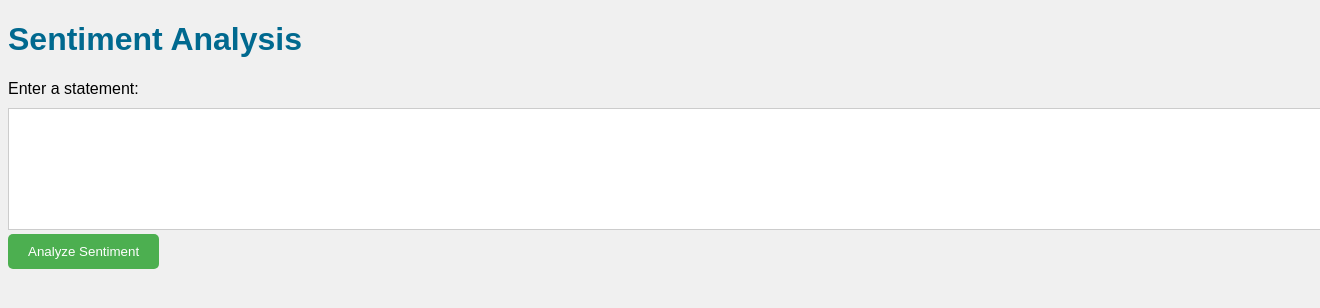
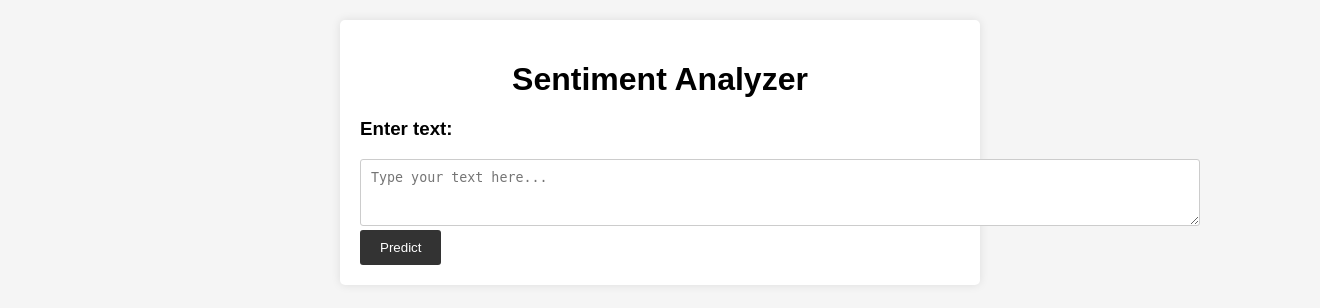
Before and after one commit to srivabhi22/FinMent, a Flask app: page / in a window 1320 px wide; the page is wider, and only the part inside the window is pictured. Shown: the top 308 px of that part. Run offline with Flask 3, Linux system fonts and the light colour scheme.

Commit message:
files updated

```diff
--- a/app.py
+++ b/app.py
@@ -1,28 +1,39 @@
 from flask import Flask, request, jsonify,render_template
 import numpy as np
-from sklearn.feature_extraction.text import TfidfVectorizer
-from sklearn.model_selection import train_test_split
-from sklearn.linear_model import LogisticRegression
-from sklearn.metrics import accuracy_score
+import fasttext
+import re
 
 app = Flask(__name__)
-
-# Load trained model
-model = LogisticRegression()
-# model.load("sentiment_model.pkl")
-
 @app.route("/")
 def index():
     return render_template("index.html")
 
-@app.route("/analyze", methods=["POST"])
-def analyze():
-    statement = request.json["statement"]
-    vectorizer = TfidfVectorizer()
-    X = vectorizer.fit_transform([statement])
-    y_pred = model.predict(X)
-    sentiment = "Positive" if y_pred[0] == 1 else "Negative"
-    return jsonify({"sentiment": sentiment})
+@app.route("/predict", methods=["GET","POST"])
+def predict():
+    text = request.form['text']
+    print(text)
+    sentence = re.sub(r'[^a-zA-Z0-9\s]', '', text)
+    sentence = sentence.lower()
+    print(f"The statement is: {sentence}")
+
+    model=fasttext.load_model("fasttext.bin")
+    prediction = model.predict(sentence)
+    length=len("__label__")
+
+    sentiment=prediction[0][0]
+    sentiment=sentiment[length:]
+
+    if sentiment == 'positive':
+        predicted_sentiment = 'Positive'
+        color = 'green'  # Use CSS classes for visual feedback
+    elif sentiment == 'negative':
+        predicted_sentiment = 'Negative'
+        color = 'red'
+    else:
+        predicted_sentiment = 'Neutral'
+        color = 'gray'
+    return render_template('index.html', text=text, predicted_sentiment=predicted_sentiment, color=color)
+
 
 if __name__ == "__main__":
     app.run(debug=True)
--- a/static/css/style.css
+++ b/static/css/style.css
@@ -1,41 +1,66 @@
 body {
   font-family: Arial, sans-serif;
-    background-color: #f0f0f0;
+  margin: 0;
+  padding: 20px;
+  background-color: #f5f5f5;
+}
+
+.container {
+  max-width: 600px;
+  margin: 0 auto;
+  padding: 20px;
+  border-radius: 5px;
+  background-color: #fff;
+  box-shadow: 0 0 10px rgba(0, 0, 0, 0.1);
 }
 
 h1 {
-    color: #00698f;
+  font-size: 2em;
+  text-align: center;
+  margin-bottom: 20px;
 }
 
-  label {
-    display: block;
-    margin-bottom: 10px;
+.input-section {
+  display: flex;
+  flex-direction: column;
+  gap: 10px;
+}
+
+.input-section label {
+  font-weight: bold;
 }
 
 textarea {
-    width: 100%;
-    height: 100px;
   padding: 10px;
-    font-size: 18px;
   border: 1px solid #ccc;
+  border-radius: 3px;
+  resize: vertical;
 }
 
-  input[type="submit"] {
-    background-color: #4CAF50;
+.analyze-btn {
+  padding: 10px 20px;
+  background-color: #333;
   color: #fff;
-    padding: 10px 20px;
   border: none;
-    border-radius: 5px;
+  border-radius: 3px;
   cursor: pointer;
+  transition: background-color 0.2s ease-in-out;
 }
 
-  input[type="submit"]:hover {
-    background-color: #3e8e41;
+.analyze-btn:hover {
+  background-color: #222;
 }
 
-  #result {
+.result-section {
+  text-align: center;
   margin-top: 20px;
-    font-size: 24px;
+}
+
+.result-section p {
   font-weight: bold;
-    color: #00698f;
 }
+
+#prediction {
+  /* Add styles for predicted sentiment display (optional): */
+  /* color: green;  /* Example for positive sentiment */
+}
--- a/static/script/script.js
+++ b/static/script/script.js
@@ -1,23 +1,25 @@
-document.addEventListener("DOMContentLoaded", function() {
-    const form = document.querySelector("form");
-    const resultDiv = document.querySelector("#result");
+const analyzeButton = document.querySelector('.analyze-btn');
+const predictionSpan = document.getElementById('prediction');
 
-    form.addEventListener("submit", function(event) {
-      event.preventDefault();
-      const statement = document.querySelector("#statement").value;
-      fetch("/analyze", {
-        method: "POST",
-        headers: {
-          "Content-Type": "application/json"
-        },
-        body: JSON.stringify({ statement: statement })
-      })
-      .then(response => response.json())
-      .then(data => {
-        resultDiv.innerText = `Sentiment: ${data.sentiment}`;
-      })
-      .catch(error => {
-        console.error(error);
-      });
-    });
+analyzeButton.addEventListener('click', (event) => {
+  event.preventDefault(); // Prevent default form submission
+
+  // Get user input from the textarea
+  const userInput = document.getElementById('text').value;
+
+  // Send the user input to your Flask app using AJAX (Fetch API)
+  fetch('/predict', {
+    method: 'POST',
+    body: JSON.stringify({ text: userInput }), // Send data as JSON
+    headers: { 'Content-Type': 'application/json' } // Set content type
+  })
+  .then(response => response.json()) // Parse JSON response
+  .then(data => {
+    // Update the prediction display with the received sentiment
+    predictionSpan.textContent = data.predicted_sentiment;
+  })
+  .catch(error => {
+    console.error('Error fetching prediction:', error);
+    // Handle errors appropriately (e.g., display an error message)
   });
+});
--- a/templates/index.html
+++ b/templates/index.html
@@ -1,18 +1,32 @@
 <!DOCTYPE html>
-<html>
+<html lang="en">
 <head>
-  <title>Sentiment Analysis</title>
-  <link rel="stylesheet" type="text/css" href="{{ url_for('static', filename='css/style.css') }}">
+    <meta charset="UTF-8">
+    <meta name="viewport" content="width=device-width, initial-scale=1.0">
+    <title>Centered Heading</title>
+    <style>
+      h1 {
+        text-align: center;
+      }
+    </style>
+    <link rel="stylesheet" href="style.css">
 </head>
 <body>
-  <h1>Sentiment Analysis</h1>
-  <form action="/analyze" method="post">
-    <label for="statement">Enter a statement:</label>
-    <textarea id="statement" name="statement" required></textarea>
-    <input type="submit" value="Analyze Sentiment">
-  </form>
-  <div id="result"></div>
+    <div class="container">
+        <h1>Sentiment Analyzer</h1>
+        <form action="/predict" method="post" class="form">
+            <h3>Enter text:</h3>
+            <textarea id="text" name="text" rows="3" cols="100" placeholder="Type your text here..."></textarea>
+            <br>
+            <button type="submit" class="analyze-btn">Predict</button>
+        </form>
+        {% if text %}
+        <div class="result">
+            <h2>Sentiment of the your given statement is :</h2> <h3>{{ predicted_sentiment }}</h3>
+        </div>
+        {% endif %}
+    </div>
 
-  <script src="{{ url_for('static', filename='js/script.js') }}"></script>
+    <script src="script.js"></script>
 </body>
 </html>
```
Also changed, not shown: 1 other file. Lines whose indentation alone changed are shown as unchanged.
